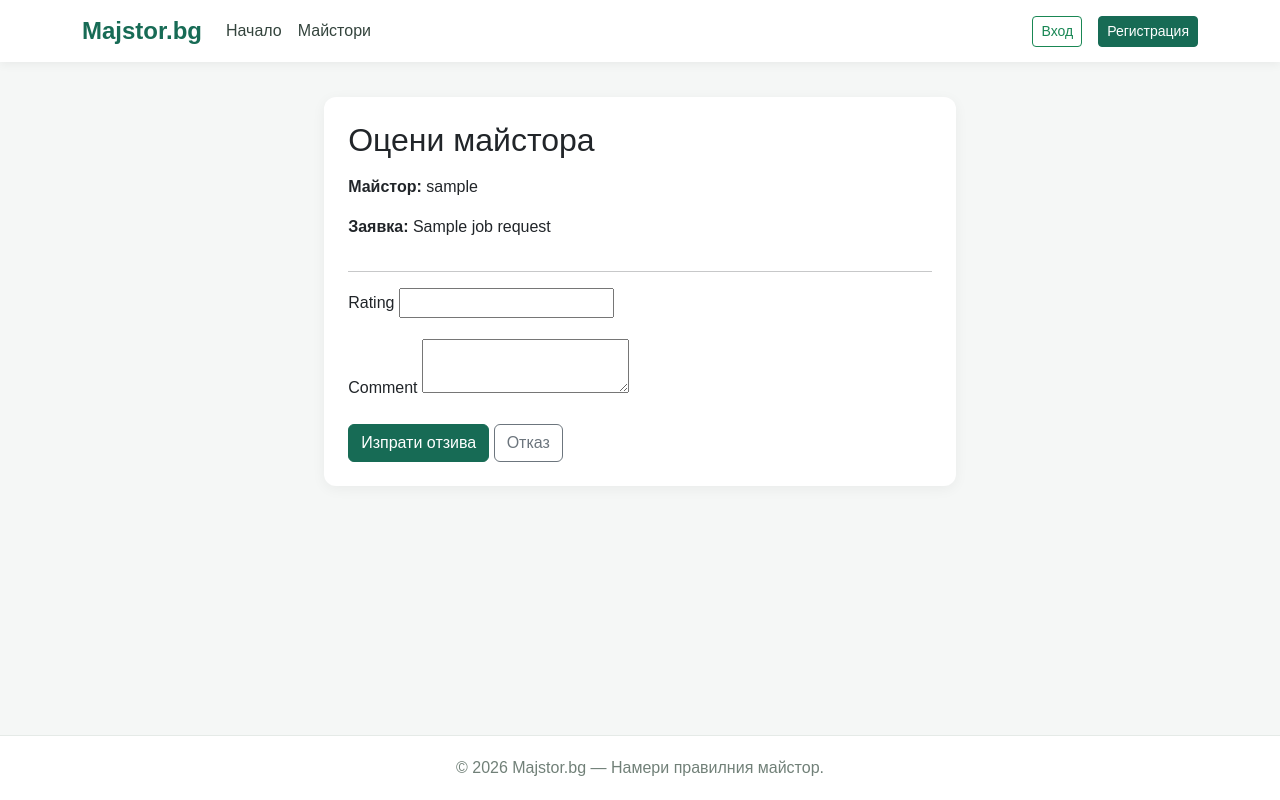
After one commit to aleksus/maistor, a Django app: template templates/reviews/create_review.html in a window 1280 px wide. The commit adds this page. Run offline with Django 5.2, Linux system fonts and the light colour scheme; the template is opened without the code that fills it: most values are stand-ins (such as "Sample title", 1, 10 or a date in 2020); form fields are guessed from the names that the template uses.

Commit message:
add reviews for work done

```diff
--- a/reviews/models.py
+++ b/reviews/models.py
@@ -4,7 +4,6 @@ from django.core.validators import MinValueValidator, MaxValueValidator
 
 
 class Review(models.Model):
-
     offer = models.OneToOneField(
         "offers.Offer",
         on_delete=models.CASCADE,
@@ -22,4 +21,4 @@ class Review(models.Model):
     created_at = models.DateTimeField(auto_now_add=True)
 
     def __str__(self):
-        return f"Оценка: {self.rating}/5"
+        return f"{self.offer.master.user.username} - {self.rating}/5"
--- /dev/null
+++ b/templates/reviews/create_review.html
@@ -0,0 +1,64 @@
+{% extends "base.html" %}
+
+{% block title %}Остави отзив | Majstor.bg{% endblock %}
+
+{% block content %}
+
+    <div class="row justify-content-center">
+        <div class="col-lg-7">
+
+            <div class="card p-4">
+                <h2 class="mb-3">Оцени майстора</h2>
+
+                <p>
+                    <strong>Майстор:</strong>
+                    {{ offer.master.user.username }}
+                </p>
+
+                <p>
+                    <strong>Заявка:</strong>
+                    {{ offer.job_request.title }}
+                </p>
+
+                <hr>
+
+                <form method="POST">
+                    {% csrf_token %}
+
+                    <div class="mb-3">
+                        <label class="form-label">
+                            {{ form.rating.label }}
+                        </label>
+                        {{ form.rating }}
+
+                        {% for error in form.rating.errors %}
+                            <div class="text-danger">{{ error }}</div>
+                        {% endfor %}
+                    </div>
+
+                    <div class="mb-3">
+                        <label class="form-label">
+                            {{ form.comment.label }}
+                        </label>
+                        {{ form.comment }}
+
+                        {% for error in form.comment.errors %}
+                            <div class="text-danger">{{ error }}</div>
+                        {% endfor %}
+                    </div>
+
+                    <button type="submit" class="btn btn-primary">
+                        Изпрати отзива
+                    </button>
+
+                    <a href="{% url 'my_jobs' %}"
+                       class="btn btn-outline-secondary">
+                        Отказ
+                    </a>
+                </form>
+            </div>
+
+        </div>
+    </div>
+
+{% endblock %}
```
Also changed, not shown: reviews/forms.py (added, +42 -0 lines), reviews/urls.py (+10 -1 lines), reviews/views.py (+47 -2 lines), templates/offers/request_offers.html (+15 -0 lines).
